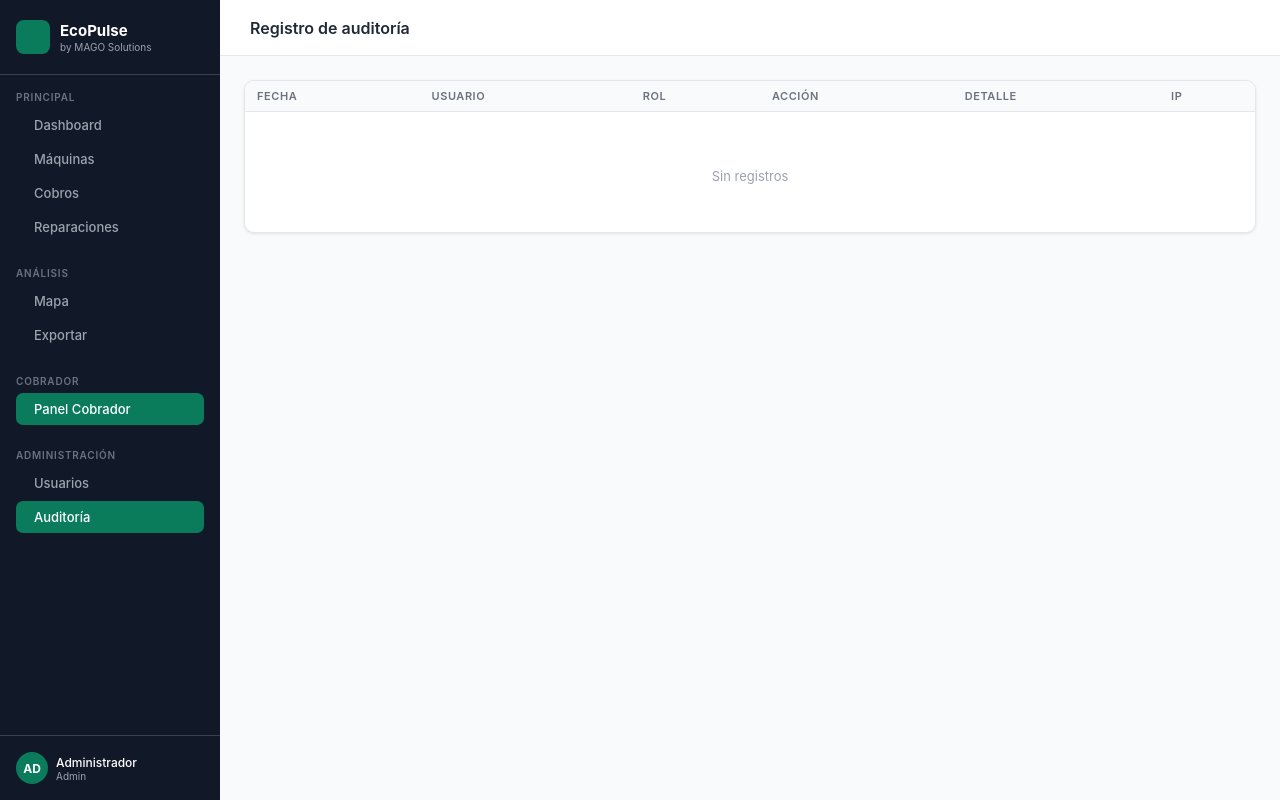
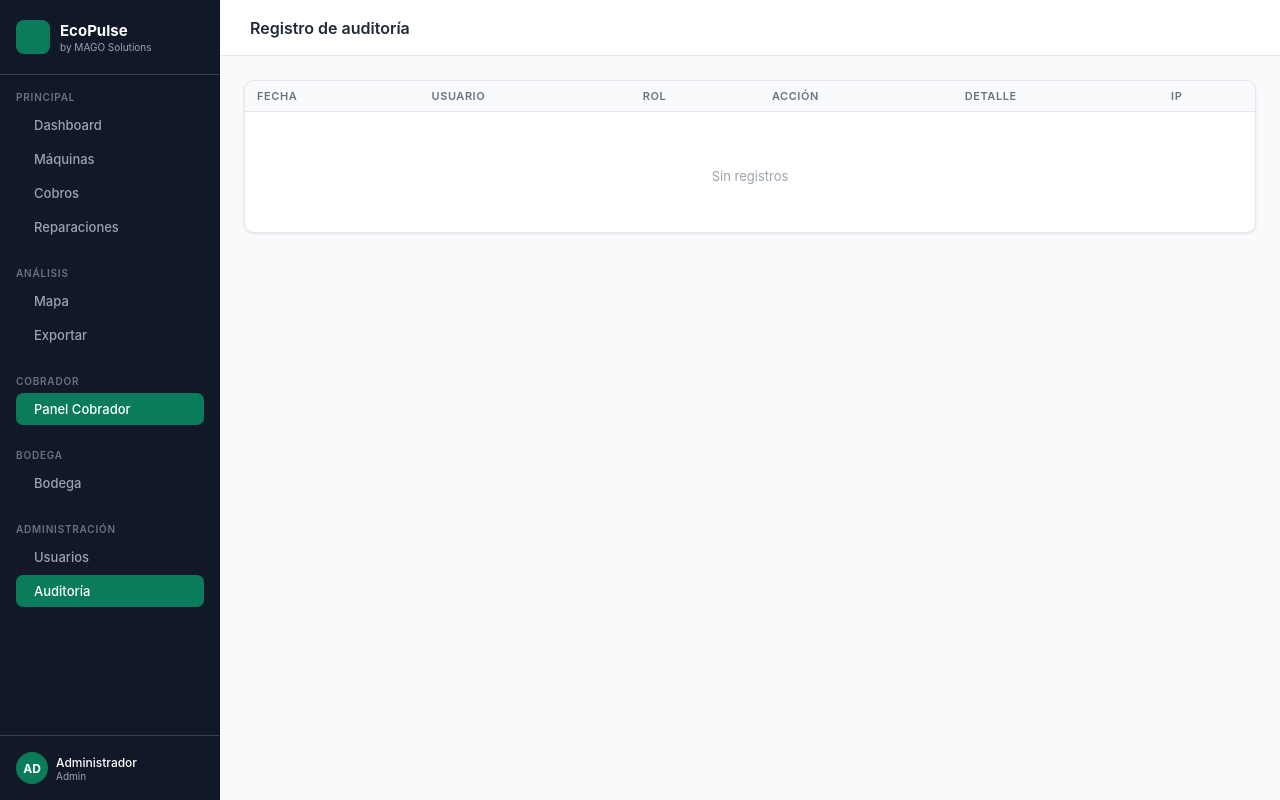
Before and after one commit to alber2286/ecopulse, a Flask app: page /audit in a window 1280 px wide. Run offline with Flask 3, Linux system fonts and the light colour scheme; a user stored in the database is signed in; some libraries are stand-ins or nearby versions.

Commit message:
Update sidebar.html

```diff
--- a/templates/sidebar.html
+++ b/templates/sidebar.html
@@ -46,6 +46,14 @@
         <i class="ti ti-device-mobile"></i>Panel Cobrador
       </a>
     </div>
+    {% if current_user.rol in ['admin', 'bodega'] %}
+<div class="nav-section">
+  <div class="nav-label">Bodega</div>
+  <a href="/bodega" class="nav-item {% if '/bodega' in request.path %}active{% endif %}">
+    <i class="ti ti-building-warehouse"></i>Bodega
+  </a>
+</div>
+{% endif %}
     {% if current_user.rol == 'admin' %}
     <div class="nav-section">
       <div class="nav-label">Administración</div>
```
